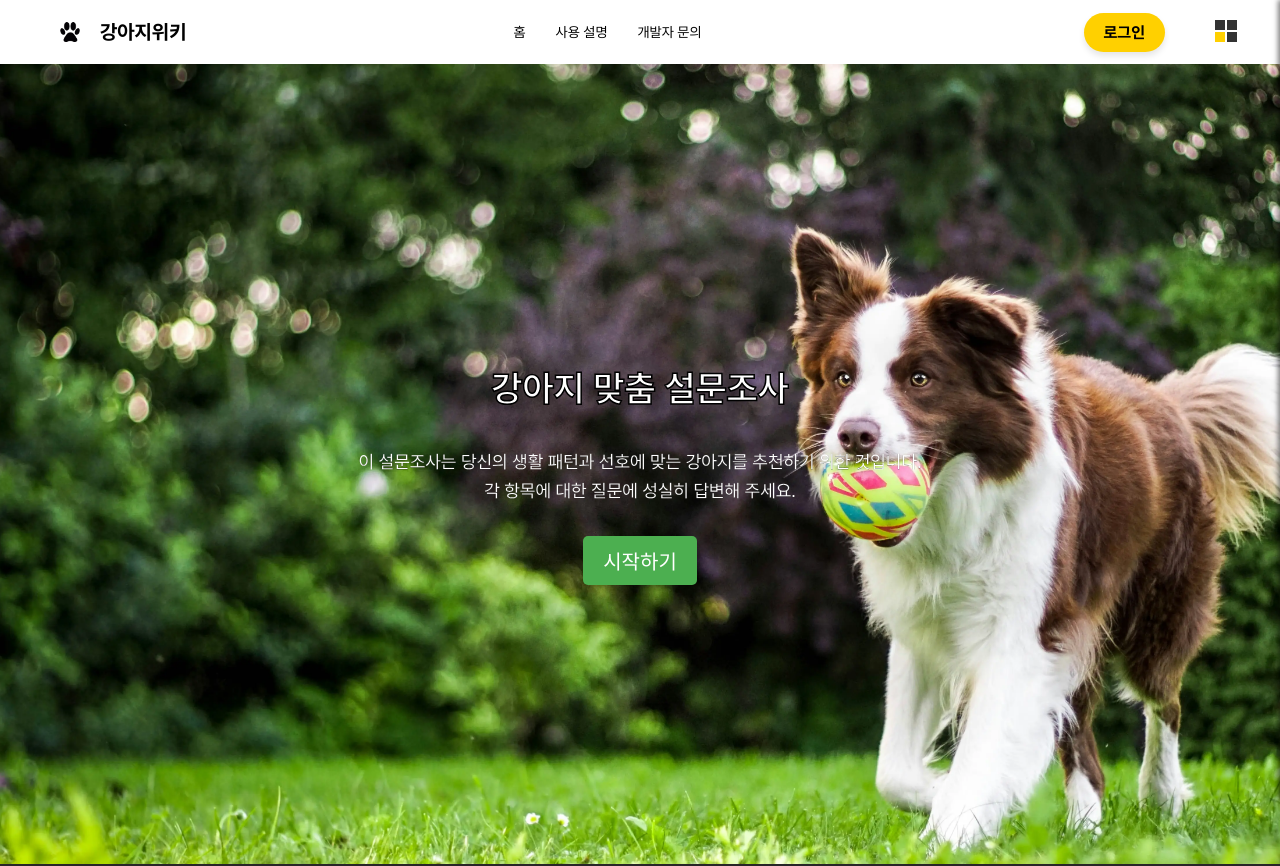
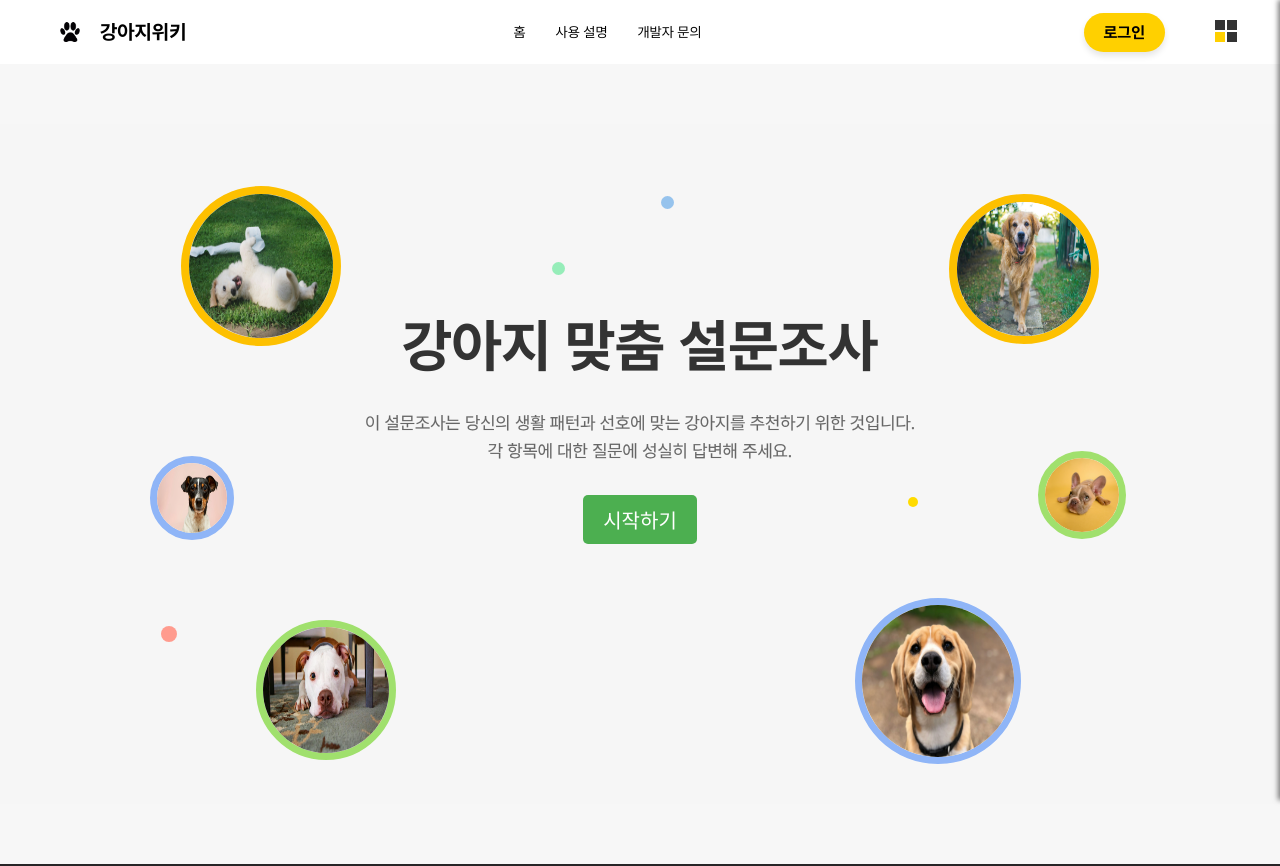
Before and after one commit to strangecook/dogListNext, a Next.js app: page /survey in a window 1280 px wide. Shown: the top 866 px of the page. Built offline with nearby package versions, Linux system fonts and the light colour scheme; no server answers.

Commit message:
Feat: login, survey

```diff
--- a/components/Home/styles/DescriptionpageCss.tsx
+++ b/components/Home/styles/DescriptionpageCss.tsx
@@ -21,7 +21,7 @@ export const Context = styled.div`
 
 export const TitleText = styled.div`
   position: absolute; /* CircleImageContainer 위에 배치 */
-  top: 85%;
+  top: 60%;
   left: 50%;
   transform: translate(-50%, -50%); /* 중앙 정렬 */
   z-index: 2; /* 텍스트가 위 레이어 */
@@ -30,7 +30,7 @@ export const TitleText = styled.div`
 
   h1 {
     font-size: 3.6rem;
-    font-weight: 900;
+    font-weight: 700;
     line-height: 0.8;
     color: #333;
     span {
@@ -38,7 +38,7 @@ export const TitleText = styled.div`
     }
     @media (max-width: 768px) {
       font-size: 2em;
-      line-height: 0.8;
+      font-weight: 500;
     }
   }
 
@@ -58,6 +58,10 @@ export const TitleText = styled.div`
   .TextGap{
     height: 40px;
   }
+
+  @media (max-width: 768px) {
+    top: 70%;
+    }
 `;
 
 export const SubscribeForm = styled.div`
--- a/components/Login/LoginCss.tsx
+++ b/components/Login/LoginCss.tsx
@@ -25,13 +25,14 @@ export const LoginBox = styled.div`
   border-radius: 30px;
   box-shadow: 0 4px 8px rgba(0, 0, 0, 0.1);
   padding: 40px 60px;
-  width: 90%;
+  width: 100%;
   max-width: 500px;
   text-align: center;
   display: flex;
   flex-direction: column;
   gap: 20px;
   z-index: 1; /* LoginBox가 DogLoginImage 위에 위치하도록 설정 */
+  margin: auto;
 `;
 
 export const Form = styled.form`
--- a/pages/survey.tsx
+++ b/pages/survey.tsx
@@ -8,6 +8,14 @@ import dogLogoImage from '../public/mainwebImage.webp'; // 데스크탑 배경
 import dogMediaImage from '../public/mediaImage.webp'; // 모바일 배경 이미지
 import { SurveyData } from '../components/survey/SurveyDataType';
 import ProgressBar from '../components/survey/ProgressBar';
+import { DescriptionCover, Context, CircleImageContainer, TitleText } from "../components/Home/styles/DescriptionpageCss";
+import dog1 from '../public/dogPic5@.webp';
+import dog2 from '../public/dogPic14@.webp';
+import dog3 from '../public/dogPic20@.webp';
+import dog4 from '../public/dogPic23@.webp';
+import dog5 from '../public/dogPic21@.webp';
+import dog6 from '../public/dogPic16@.webp';
+import Image from 'next/image';
 
 const SurveyIntro: React.FC = () => {
   const [step, setStep] = useState<number>(0); // 0: 시작, 1: 유저 정보, 2: 유저 생활 패턴, 3: 강아지 선호
@@ -85,6 +93,24 @@ const SurveyIntro: React.FC = () => {
       )}
 
       {step === 0 && (
+        <DescriptionCover>
+          <Context>
+            <CircleImageContainer>
+              {/* 겹쳐 보이는 원형 이미지들 */}
+              <Image src={dog1} alt="강아지 1" className="circle-image image1" />
+              <Image src={dog2} alt="강아지 2" className="circle-image image2" />
+              <Image src={dog3} alt="강아지 3" className="circle-image image3" />
+              <Image src={dog4} alt="강아지 4" className="circle-image image4" />
+              <Image src={dog5} alt="강아지 5" className="circle-image image5" />
+              <Image src={dog6} alt="강아지 6" className="circle-image image6" />
+              <div className="color-circle circle1"></div>
+              <div className="color-circle circle2"></div>
+              <div className="color-circle circle3"></div>
+              <div className="color-circle circle4"></div>
+            </CircleImageContainer>
+
+            {/* 텍스트 */}
+            <TitleText>
               <IntroContainer>
                 <Title>강아지 맞춤 설문조사</Title>
                 <Description>
@@ -93,6 +119,9 @@ const SurveyIntro: React.FC = () => {
                 </Description>
                 <StartButton onClick={handleStartClick}>시작하기</StartButton>
               </IntroContainer>
+            </TitleText>
+          </Context>
+        </DescriptionCover>
       )}
 
       {step === 1 && (
@@ -137,23 +166,9 @@ const SurveyContainer = styled.div<{ step: number }>`
   flex-direction: column;
   align-items: center;
   justify-content: center; /* Center content vertically */
-  background: ${(props) =>
-    props.step === 0
-      ? `url(${dogLogoImage.src}) no-repeat center center`
-      : '#E2EEE0'};
   background-size: cover;
   min-height: 100vh; /* Cover entire viewport */
-  width: 100vw; /* Ensure full-width */
   margin: 0; /* Remove any default margin */
-
-  @media (max-width: 768px) {
-    background: ${(props) =>
-    props.step === 0
-      ? `url(${dogMediaImage.src}) no-repeat center center`
-      : '#E2EEE0'};
-    background-size: cover;
-    min-height: 100vh;
-  }
 `;
 
 const IntroContainer = styled.div`
@@ -173,8 +188,6 @@ const IntroContainer = styled.div`
 const Title = styled.h1`
   font-size: 36px;
   margin-bottom: 20px;
-  -webkit-text-stroke-width: 1.5px;
-  -webkit-text-stroke-color: black;
   @media (max-width: 768px) {
     font-size: 28px;
     -webkit-text-stroke-width: 1px;
@@ -186,7 +199,6 @@ const Description = styled.p`
   line-height: 1.6;
   margin-bottom: 30px;
   -webkit-text-stroke-width: 0.1px;
-  -webkit-text-stroke-color: black;
   @media (max-width: 768px) {
     font-size: 16px;
   }
```
Also changed, not shown: pages/login.tsx (+77 -10 lines). Lines whose indentation alone changed are shown as unchanged.
